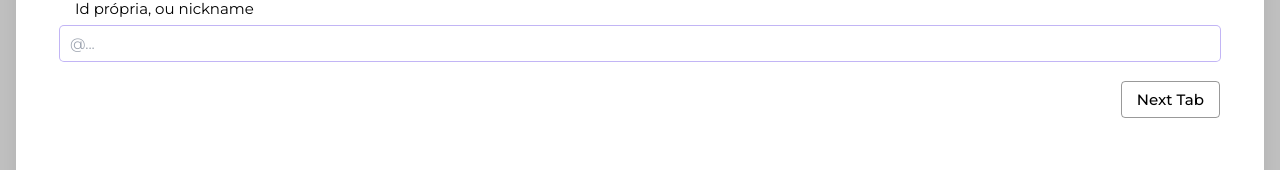
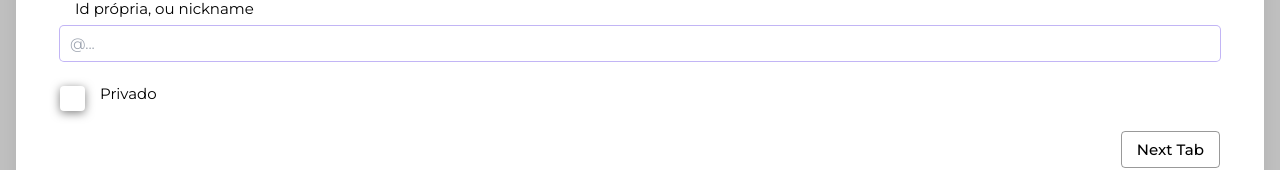
Before and after one commit to ThalesMatheus/pit, a Next.js app: page /groupProfile in a window 1280 px wide. Both pictures are taken after a click on the button "Create Group +". Shown: the part 315-485 px from the top of the page. Built offline with nearby package versions, Linux system fonts and the light colour scheme; no server answers.

Commit message:
feature: visibilidade dos grupos 	modified:   src/components/group.tsx 	modified:   src/pages/groupProfile/index.tsx

```diff
--- a/src/components/group.tsx
+++ b/src/components/group.tsx
@@ -41,6 +41,12 @@ export default function Modal () {
   const [isCheckboxChecked, setIsCheckboxChecked] = useState(false)
   const [isCheckboxChecked2, setIsCheckboxChecked2] = useState(false)
   const [isCheckboxChecked3, setIsCheckboxChecked3] = useState(false)
+  const [isCheckboxChecked4, setIsCheckboxChecked4] = useState(false)
+
+  const handleCheckboxChange4 = (isChecked) => {
+    setIsCheckboxChecked4(isChecked)
+    setValue('c77', isChecked ? "0" : "1")
+  }
 
   const handleCheckboxChange = (isChecked) => {
     setIsCheckboxChecked(isChecked)
@@ -136,6 +142,22 @@ export default function Modal () {
               placeholder='@...'
               {...register('grouplink')}
             />
+          </fieldset>
+          <fieldset className='Fieldset'>
+            <div style={{ display: 'flex', alignItems: 'center', marginTop: '10px' }}>
+              <Checkbox.Root
+                className='CheckboxRoot'
+                checked={isCheckboxChecked4}
+                onCheckedChange={handleCheckboxChange4}
+                {...register('c77')}
+                id='c77'
+              >
+                <Checkbox.Indicator className='CheckboxIndicator'>
+                  <CheckIcon />
+                </Checkbox.Indicator>
+              </Checkbox.Root>
+              <label className='Label mb-[10px] text-black' htmlFor='c1'>Privado</label>
+            </div>
           </fieldset>
           <div
             style={{
--- a/src/pages/groupProfile/index.tsx
+++ b/src/pages/groupProfile/index.tsx
@@ -53,7 +53,8 @@ export const GroupListPage: React.FC = () => {
             >
               <h2 className='text-lg font-semibold mb-2'>{group.nome}</h2>
               <p className='text-gray-500'>Group ID: {group.grupoId}</p>
-              <button onClick={() => handleOpenModal(group.grupoId)}>Open Modal</button>
+              <button onClick={() => handleOpenModal(group.grupoId)}>Deletar</button>
+              <button onClick={() => handleOpenModal(group.grupoId)}>Participar</button>
             </div>
           ))}
           {isModalOpen && (
```
